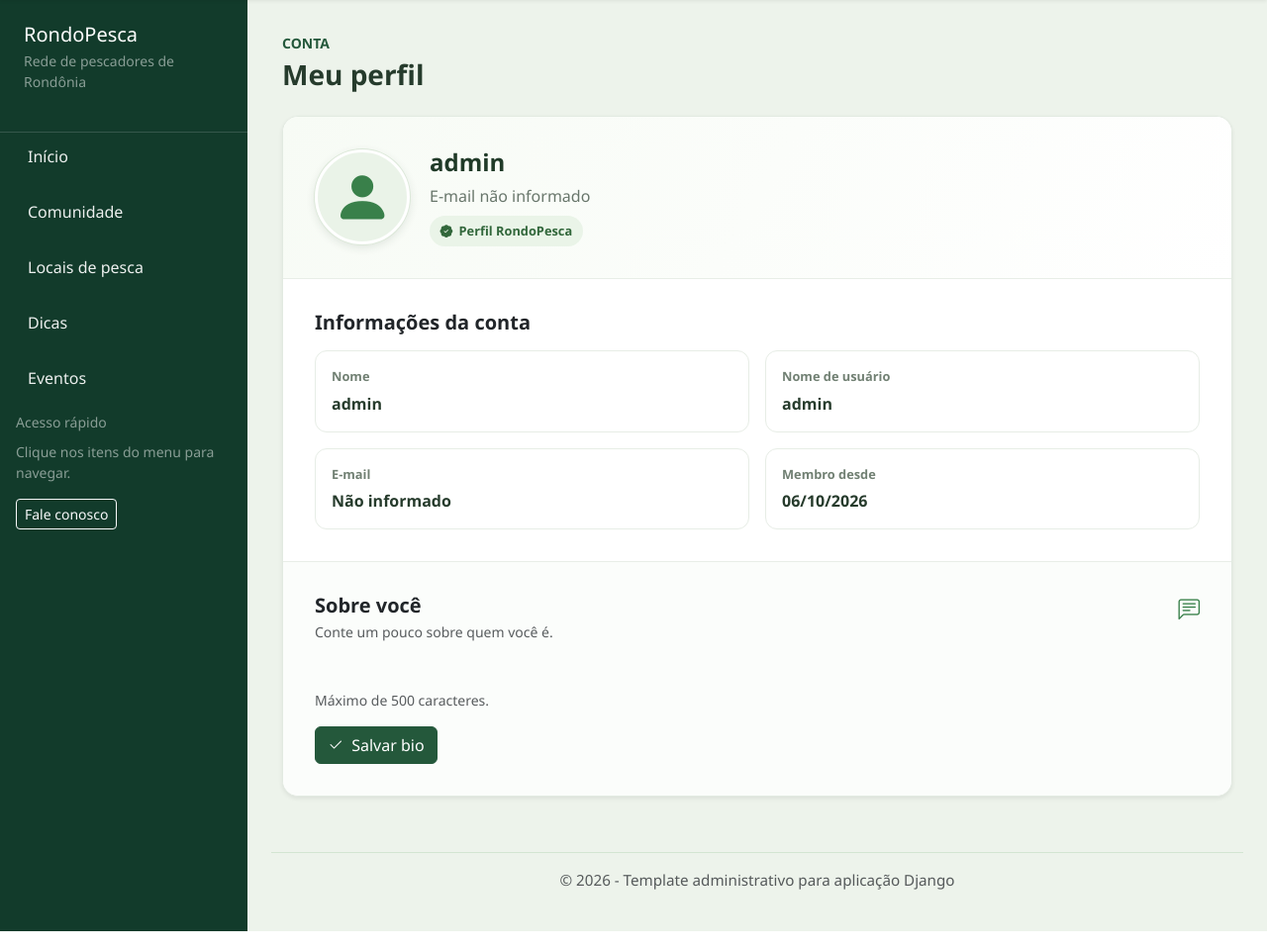
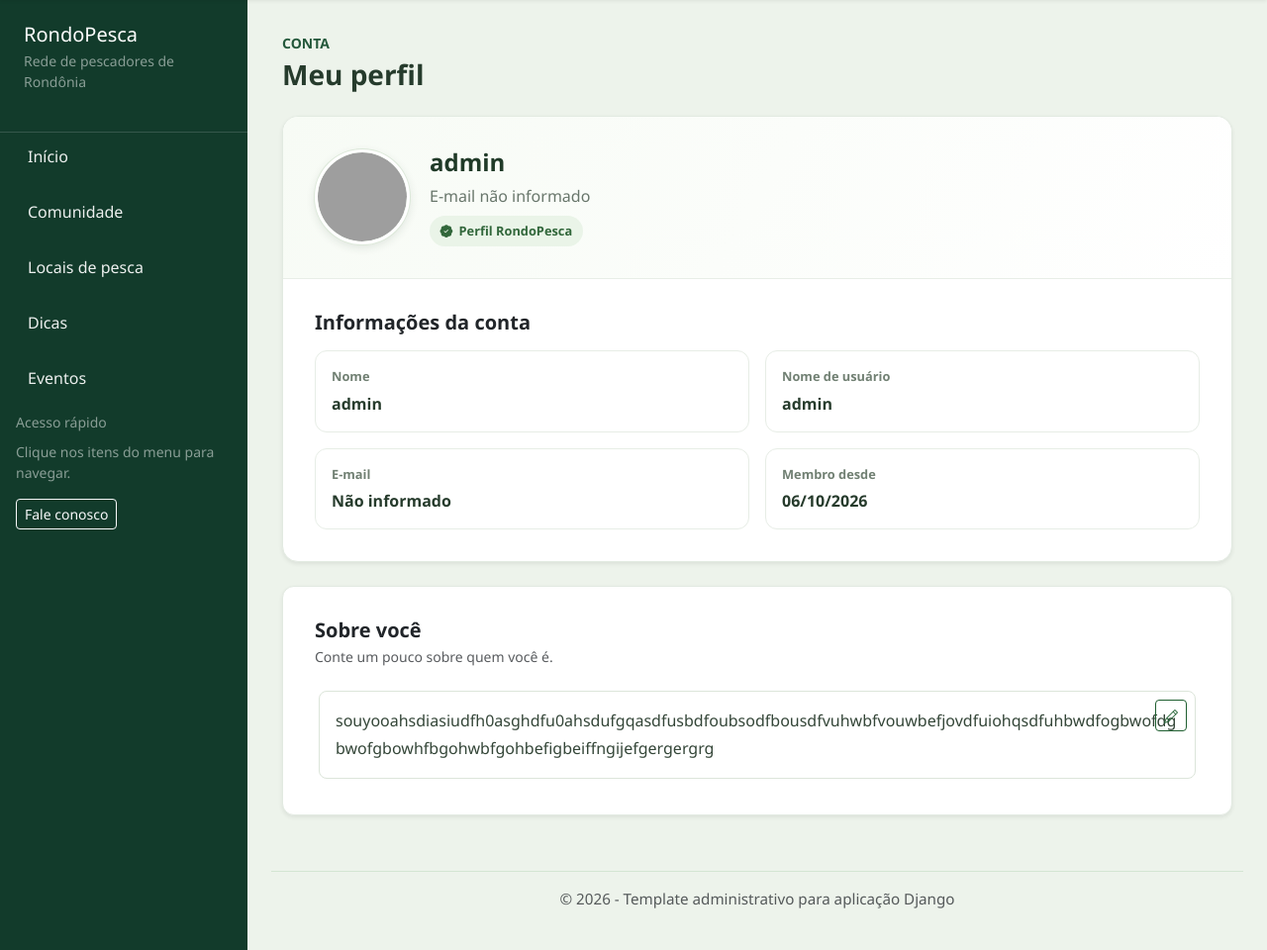
Before and after one commit to Thigas3Bti/RPDjango, a Django app: page /perfil/ in a window 1280 px wide. Shown: the part 57-1017 px from the top of the page at 99% size. Run offline with Django 5.2, Linux system fonts and the light colour scheme; a user stored in the database is signed in; data comes from the database, SQL or seed files in the repository; both versions use the stored data as it was after the commit; grey boxes are pictures that could not be loaded.

Commit message:
pequenos concertos do perfil

```diff
--- a/static/css/Usuario/perfil.css
+++ b/static/css/Usuario/perfil.css
@@ -108,8 +108,10 @@
 
     .profile-bio {
         padding: clamp(1.25rem, 4vw, 2rem);
-        border-top: 1px solid #e8eee7;
-        background: #fbfdfb;
+        margin: 0 0 1.5rem;
+        border: 1px solid #e2eae1;
+        border-radius: .75rem;
+        background: #fff;
     }
 
     .profile-bio-heading {
@@ -120,9 +122,42 @@
         margin-bottom: 1.25rem;
     }
 
+    .profile-bio-field {
+        min-height: 4rem;
+        padding: .25rem;
+    }
+
     .profile-bio-icon {
         color: #39804a;
         font-size: 1.35rem;
+    }
+
+    .profile-bio-content {
+        position: relative;
+        min-height: 2rem;
+        padding: 1rem;
+        border: 1px solid #dce5da;
+        border-radius: .5rem;
+        background: #fff;
+        color: #344638;
+        line-height: 1.7;
+        overflow-wrap: anywhere;
+    }
+
+    .profile-bio-empty {
+        line-height: 1.6;
+    }
+
+    .profile-bio-edit {
+        position: absolute;
+        top: .5rem;
+        right: .5rem;
+        z-index: 1;
+        display: grid;
+        width: 2rem;
+        height: 2rem;
+        place-items: center;
+        padding: .25rem .4rem;
     }
 
     .profile-detail {
@@ -153,6 +188,30 @@
         border-radius: 1rem;
     }
 
+    .profile-photo-preview {
+        display: grid;
+        width: 10rem;
+        height: 10rem;
+        margin-inline: auto;
+        overflow: hidden;
+        place-items: center;
+        border: 1px solid #dce8d9;
+        border-radius: .75rem;
+        background: #f3f8f1;
+    }
+
+    .profile-photo-preview img {
+        width: 100%;
+        height: 100%;
+        object-fit: cover;
+    }
+
+    .profile-photo-preview span {
+        color: #39804a;
+        font-size: 5rem;
+        line-height: 1;
+    }
+
     .profile-modal-option {
         min-height: 3rem;
         text-align: left;
--- a/usuarios/templates/usuarios/pescador/perfil.html
+++ b/usuarios/templates/usuarios/pescador/perfil.html
@@ -4,7 +4,7 @@
 {% block title %}Meu perfil | RondoPesca{% endblock %}
 
 {% block extra_css %}
-<link rel="stylesheet" href="{% static 'css/Usuario/perfil.css' %}">
+<link rel="stylesheet" href="{% static 'css/Usuario/perfil.css' %}?v=20261109-3">
 {% endblock %}
 
 {% block content %}
@@ -78,16 +78,29 @@
                 </div>
             </dl>
         </div>
+    </div>
 
-        <section class="profile-bio" aria-labelledby="profile-bio-title">
+    <section class="profile-bio card shadow-sm mb-4" aria-labelledby="profile-bio-title">
         <div class="profile-bio-heading">
             <div>
                 <h3 id="profile-bio-title" class="h5 fw-bold mb-1">Sobre você</h3>
                 <p class="text-muted small mb-0">Conte um pouco sobre quem você é.</p>
             </div>
-                <i class="bi bi-chat-left-text profile-bio-icon" aria-hidden="true"></i>
         </div>
-            <form method="post">
+        <div class="profile-bio-field">
+            <div class="profile-bio-content{% if editar_bio %} d-none{% endif %}" id="bioDisplay">
+                <button type="button" class="btn btn-outline-success btn-sm profile-bio-edit{% if editar_bio %} d-none{% endif %}"
+                    id="editBioButton" aria-label="Editar bio" title="Editar bio"
+                    aria-controls="bioEditForm" aria-expanded="{% if editar_bio %}true{% else %}false{% endif %}">
+                    <i class="bi bi-pencil" aria-hidden="true"></i>
+                </button>
+                {% if perfil_usuario.bio %}
+                    <p class="mb-0 profile-bio-text">{{ perfil_usuario.bio|linebreaksbr }}</p>
+                {% else %}
+                    <p class="mb-0 text-muted profile-bio-empty">Adicione uma apresentação para que a comunidade conheça você.</p>
+                {% endif %}
+            </div>
+            <form method="post" id="bioEditForm" data-saved-bio="{{ perfil_usuario.bio }}"{% if not editar_bio %} class="d-none"{% endif %}>
                 {% csrf_token %}
                 <div class="mb-3">
                     <label class="form-label fw-semibold" for="{{ bio_form.bio.id_for_label }}">
@@ -99,12 +112,17 @@
                     {% endfor %}
                     <div class="form-text">Máximo de 500 caracteres.</div>
                 </div>
+                <div class="d-flex flex-wrap gap-2">
                     <button type="submit" name="atualizar_bio" value="1" class="btn btn-success">
-                    <i class="bi bi-check2 me-1" aria-hidden="true"></i> Salvar bio
+                        <i class="bi bi-check2 me-1" aria-hidden="true"></i> Salvar
                     </button>
+                    <button type="button" class="btn btn-outline-secondary" id="cancelBioButton">
+                        Cancelar
+                    </button>
+                </div>
             </form>
+        </div>
     </section>
-    </div>
 </section>
 
 <div class="modal fade profile-modal" id="profilePhotoModal" tabindex="-1"
@@ -125,9 +143,23 @@
                         Escolha uma imagem para personalizar seu perfil.
                     {% endif %}
                 </p>
+                <div class="profile-photo-preview mb-3" aria-live="polite">
+                    {% if perfil_usuario.foto %}
+                        <img id="profilePhotoPreview" src="{{ perfil_usuario.foto.url }}"
+                            alt="Pré-visualização da foto de perfil">
+                        <span id="profilePhotoPlaceholder" class="d-none" aria-hidden="true">
+                            <i class="bi bi-person-fill"></i>
+                        </span>
+                    {% else %}
+                        <img id="profilePhotoPreview" class="d-none" src="" alt="Pré-visualização da foto de perfil">
+                        <span id="profilePhotoPlaceholder" aria-hidden="true">
+                            <i class="bi bi-person-fill"></i>
+                        </span>
+                    {% endif %}
+                </div>
                 <form method="post" enctype="multipart/form-data">
                     {% csrf_token %}
-                    <label class="btn btn-success w-100 profile-modal-option d-flex align-items-center justify-content-center gap-2">
+                    <label class="btn btn-outline-success w-100 profile-modal-option d-flex align-items-center justify-content-center gap-2">
                         <i class="bi bi-camera" aria-hidden="true"></i>
                         {% if perfil_usuario.foto %}Trocar imagem{% else %}Adicionar imagem{% endif %}
                         {{ foto_form.foto }}
@@ -135,6 +167,9 @@
                     {% for error in foto_form.foto.errors %}
                         <div class="text-danger small mt-2" role="alert">{{ error }}</div>
                     {% endfor %}
+                    <button type="submit" name="atualizar_foto" value="1" class="btn btn-success w-100 mt-2">
+                        <i class="bi bi-check2 me-1" aria-hidden="true"></i> Salvar foto
+                    </button>
                 </form>
                 {% if perfil_usuario.foto %}
                     <form method="post" class="mt-2">
@@ -149,6 +184,63 @@
         </div>
     </div>
 </div>
+<script>
+    document.addEventListener('DOMContentLoaded', function () {
+        const photoInput = document.getElementById('{{ foto_form.foto.id_for_label }}');
+        const photoPreview = document.getElementById('profilePhotoPreview');
+        const photoPlaceholder = document.getElementById('profilePhotoPlaceholder');
+        const photoModal = document.getElementById('profilePhotoModal');
+        const originalPreviewSrc = photoPreview.getAttribute('src');
+        let selectedPreviewUrl = null;
+
+        photoInput.addEventListener('change', function () {
+            const file = photoInput.files[0];
+            if (!file) {
+                return;
+            }
+
+            if (selectedPreviewUrl) {
+                URL.revokeObjectURL(selectedPreviewUrl);
+            }
+            selectedPreviewUrl = URL.createObjectURL(file);
+            photoPreview.src = selectedPreviewUrl;
+            photoPreview.classList.remove('d-none');
+            photoPlaceholder.classList.add('d-none');
+        });
+
+        photoModal.addEventListener('hidden.bs.modal', function () {
+            photoInput.value = '';
+            photoPreview.src = originalPreviewSrc;
+            photoPreview.classList.toggle('d-none', !originalPreviewSrc);
+            photoPlaceholder.classList.toggle('d-none', Boolean(originalPreviewSrc));
+            if (selectedPreviewUrl) {
+                URL.revokeObjectURL(selectedPreviewUrl);
+                selectedPreviewUrl = null;
+            }
+        });
+
+        const editButton = document.getElementById('editBioButton');
+        const cancelButton = document.getElementById('cancelBioButton');
+        const display = document.getElementById('bioDisplay');
+        const form = document.getElementById('bioEditForm');
+
+        function setBioEditing(editing) {
+            display.classList.toggle('d-none', editing);
+            form.classList.toggle('d-none', !editing);
+            editButton.classList.toggle('d-none', editing);
+            editButton.setAttribute('aria-expanded', String(editing));
+        }
+
+        editButton.addEventListener('click', function () {
+            setBioEditing(true);
+            form.querySelector('textarea').focus();
+        });
+        cancelButton.addEventListener('click', function () {
+            form.querySelector('textarea').value = form.dataset.savedBio;
+            setBioEditing(false);
+        });
+    });
+</script>
 {% if foto_form.errors %}
 <script>
     document.addEventListener('DOMContentLoaded', function () {
--- a/web/forms.py
+++ b/web/forms.py
@@ -18,7 +18,6 @@ class FotoPerfilForm(forms.ModelForm):
                 'class': 'visually-hidden',
                 'accept': 'image/*',
                 'aria-label': 'Escolha uma foto de perfil',
-                'onchange': 'this.form.requestSubmit()',
             }),
         }
 
--- a/web/views.py
+++ b/web/views.py
@@ -9,9 +9,17 @@ from django.utils import timezone
 import logging
 import smtplib
 
-from .forms import ContatoForm, DicaForm, LoginForm, RegistrationForm
+from .forms import (
+    BioPerfilForm,
+    ContatoForm,
+    DicaForm,
+    FotoPerfilForm,
+    LoginForm,
+    RegistrationForm,
+)
 from forum.models import EventoAgenda
 from .models import Dica
+from usuarios.models import PerfilUsuario
 
 
 logger = logging.getLogger(__name__)
@@ -114,7 +122,41 @@ def painel(request):
 
 @login_required(login_url='login')
 def perfil(request):
-    return render(request, 'usuarios/pescador/perfil.html')
+    perfil_usuario, _ = PerfilUsuario.objects.get_or_create(usuario=request.user)
+    foto_form = FotoPerfilForm(instance=perfil_usuario)
+    bio_form = BioPerfilForm(instance=perfil_usuario)
+    editar_bio = False
+
+    if request.method == 'POST':
+        if 'atualizar_foto' in request.POST:
+            foto_form = FotoPerfilForm(
+                request.POST,
+                request.FILES,
+                instance=perfil_usuario,
+            )
+            if foto_form.is_valid():
+                foto_form.save()
+                messages.success(request, 'Foto de perfil atualizada.')
+                return redirect('perfil')
+        elif 'atualizar_bio' in request.POST:
+            bio_form = BioPerfilForm(request.POST, instance=perfil_usuario)
+            if bio_form.is_valid():
+                bio_form.save()
+                messages.success(request, 'Bio atualizada.')
+                return redirect('perfil')
+            editar_bio = True
+        elif 'remover_foto' in request.POST and perfil_usuario.foto:
+            perfil_usuario.foto = None
+            perfil_usuario.save(update_fields=['foto'])
+            messages.success(request, 'Foto de perfil removida.')
+            return redirect('perfil')
+
+    return render(request, 'usuarios/pescador/perfil.html', {
+        'perfil_usuario': perfil_usuario,
+        'foto_form': foto_form,
+        'bio_form': bio_form,
+        'editar_bio': editar_bio,
+    })
 
 
 def login(request):
```
Also changed, not shown: web/tests.py (+74 -0 lines), db.sqlite3. Lines whose indentation alone changed are shown as unchanged.
